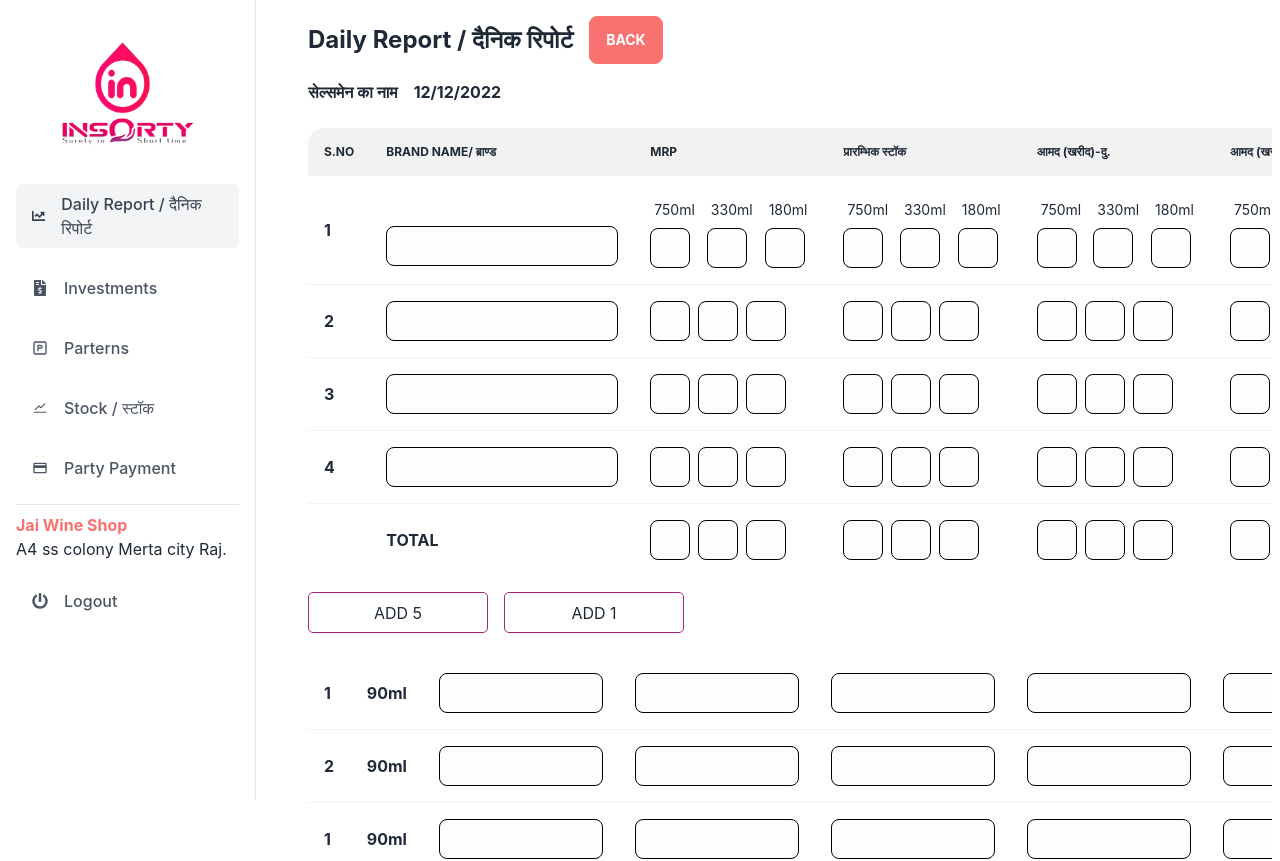
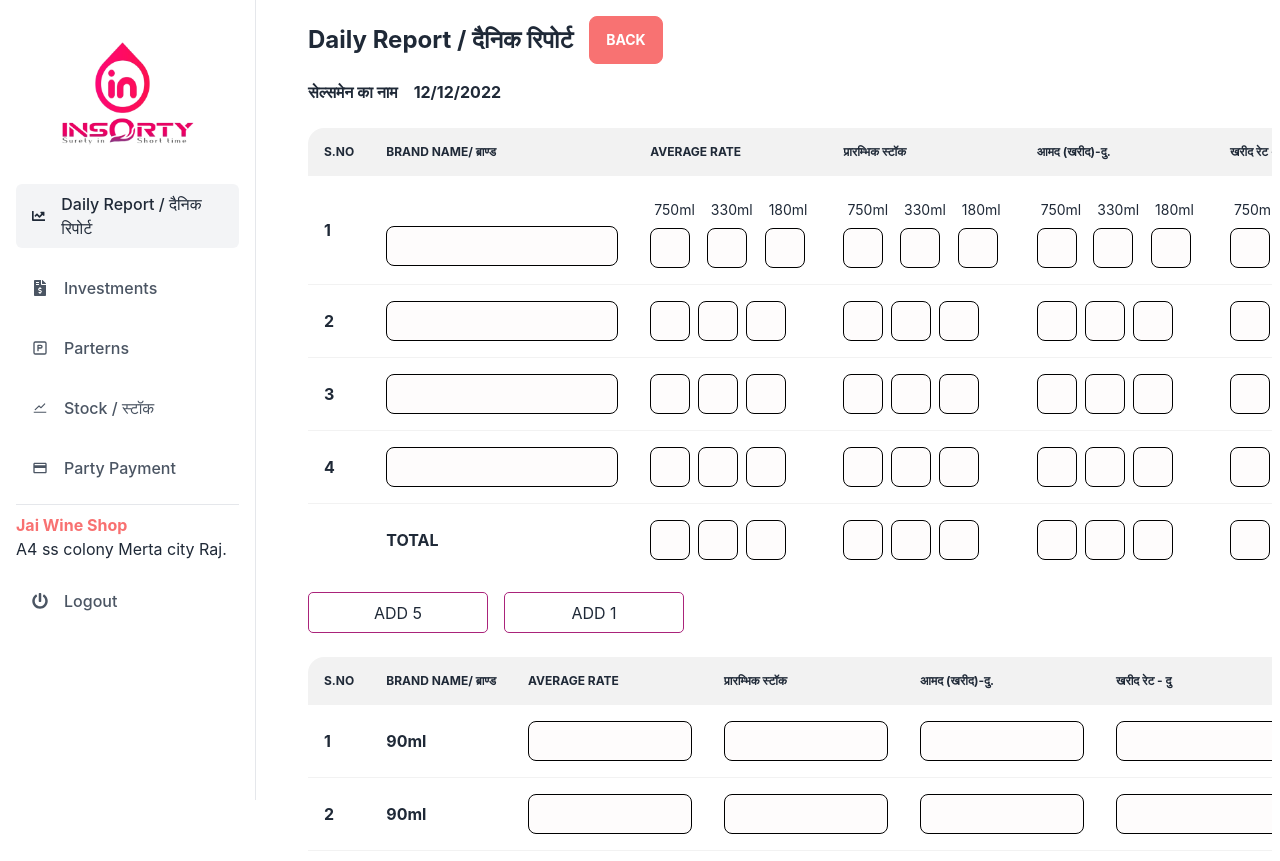
Before and after one commit to abhijan2402/insorty, a React (Create React App) app: page /forntDailyReport in a window 1280 px wide. Shown: the top 861 px of the page. Built offline with nearby package versions, Linux system fonts and the light colour scheme.

Commit message:
update some

```diff
--- a/package.json
+++ b/package.json
@@ -18,6 +18,7 @@
     "react": "^18.2.0",
     "react-dom": "^18.2.0",
     "react-icons": "^4.7.1",
+    "react-input-autosize": "^3.0.0",
     "react-router-dom": "^6.5.0",
     "react-scripts": "5.0.1",
     "sweetalert2": "^11.6.16",
--- a/public/index.html
+++ b/public/index.html
@@ -1,4 +1,4 @@
-<!DOCTYPE html>
+<!DOCTYPE html theme="light">
 <html lang="en">
   <head>
     <meta charset="utf-8" />
--- a/src/Dashoard/SideNav/SideNav.jsx
+++ b/src/Dashoard/SideNav/SideNav.jsx
@@ -8,15 +8,15 @@ import { AiOutlineStock } from "react-icons/ai";
 
 const SideNav = () => {
   return (
-    <div className="flex flex-col w-64 h-screen px-4 py-8 bg-white border-r dark:bg-gray-900 dark:border-gray-700">
-      <div className="text-3xl flex justify-center items-center font-semibold text-gray-800 dark:text-white">
+    <div className="flex flex-col w-64 h-screen px-4 py-8 bg-white border-r ">
+      <div className="text-3xl flex justify-center items-center font-semibold  text-white">
         <img src={Logo} alt="Instory Logo" style={{ width: "60%" }} />
       </div>
 
       <div className="flex flex-col justify-between flex-1 mt-6">
         <nav>
           <Link
-            className="flex items-center px-4 py-2 text-gray-700 bg-gray-100 rounded-md dark:bg-gray-800 dark:text-gray-200"
+            className="flex items-center px-4 py-2  bg-gray-100 rounded-md "
             to="/dailyReport"
           >
             <FaChartLine />
@@ -26,7 +26,7 @@ const SideNav = () => {
           </Link>
 
           <Link
-            className="flex items-center px-4 py-2 mt-5 text-gray-600 transition-colors duration-300 transform rounded-md dark:text-gray-400 hover:bg-gray-100 dark:hover:bg-gray-800 dark:hover:text-gray-200 hover:text-gray-700"
+            className="flex items-center px-4 py-2 mt-5 text-gray-600 transition-colors duration-300 transform rounded-md   hover:bg-gray-800 hover:text-gray-200 hover:text-gray-700"
             to="/"
           >
             <FaFileInvoiceDollar />
@@ -34,7 +34,7 @@ const SideNav = () => {
           </Link>
 
           <Link
-            className="flex items-center px-4 py-2 mt-5 text-gray-600 transition-colors duration-300 transform rounded-md dark:text-gray-400 hover:bg-gray-100 dark:hover:bg-gray-800 dark:hover:text-gray-200 hover:text-gray-700"
+            className="flex items-center px-4 py-2 mt-5 text-gray-600 transition-colors duration-300 transform rounded-md   hover:bg-gray-800 hover:text-gray-200 hover:text-gray-700"
             to="/"
           >
             <TbParking />
@@ -42,7 +42,7 @@ const SideNav = () => {
           </Link>
 
           <Link
-            className="flex items-center px-4 py-2 mt-5 text-gray-600 transition-colors duration-300 transform rounded-md dark:text-gray-400 hover:bg-gray-100 dark:hover:bg-gray-800 dark:hover:text-gray-200 hover:text-gray-700"
+            className="flex items-center px-4 py-2 mt-5 text-gray-600 transition-colors duration-300 transform rounded-md   hover:bg-gray-800 hover:text-gray-200 hover:text-gray-700"
             to="/"
           >
             <AiOutlineStock />
@@ -50,7 +50,7 @@ const SideNav = () => {
           </Link>
 
           <Link
-            className="flex items-center px-4 py-2 mt-5 text-gray-600 transition-colors duration-300 transform rounded-md dark:text-gray-400 hover:bg-gray-100 dark:hover:bg-gray-800 dark:hover:text-gray-200 hover:text-gray-700"
+            className="flex items-center px-4 py-2 mt-5 text-gray-600 transition-colors duration-300 transform rounded-md   hover:bg-gray-800 hover:text-gray-200 hover:text-gray-700"
             to="/"
           >
             <MdPayment />
@@ -67,7 +67,7 @@ const SideNav = () => {
           </Link>
 
           <Link
-            className="flex items-center px-4 py-2 mt-5 text-gray-600 transition-colors duration-300 transform rounded-md dark:text-gray-400 hover:bg-gray-100 dark:hover:bg-gray-800 dark:hover:text-gray-200 hover:text-gray-700"
+            className="flex items-center px-4 py-2 mt-5 text-gray-600 transition-colors duration-300 transform rounded-md   hover:bg-gray-800 hover:text-gray-200 hover:text-gray-700"
             to="/"
           >
             <FaPowerOff />
--- a/src/Pages/DailyReport/FrontDailyReport/FristFrom.jsx
+++ b/src/Pages/DailyReport/FrontDailyReport/FristFrom.jsx
@@ -9,13 +9,12 @@ const FristFrom = () => {
             <tr>
               <th>S.no</th>
               <th>Brand Name/ ब्राण्ड</th>
-              <th>MRP</th>
+              <th>Average Rate</th>
               <th>प्रारम्भिक स्टॉक</th>
               <th>आमद (खरीद)-दु.</th>
+              <th>खरीद रेट - दु</th>
               <th>आमद (खरीद)-बा.</th>
-
               <th>खरीद रेट - बा.</th>
-
               <th>आमद (उधारी)</th>
               <th>भेजान</th>
               <th>योग/शेष</th>
@@ -92,7 +91,30 @@ const FristFrom = () => {
                 </div>
               </td>
 
-              {/* ======== आमद (खरीद)-दु. ========= */}
+              <td>
+                <div className="flex gap-2">
+                  <div class="form-control">
+                    <label class="label">
+                      <span class="label-text">750ml</span>
+                    </label>
+                    <input type="number" class="smallinput" />
+                  </div>
+
+                  <div class="form-control">
+                    <label class="label">
+                      <span class="label-text">330ml</span>
+                    </label>
+                    <input type="number" class="smallinput" />
+                  </div>
+
+                  <div class="form-control">
+                    <label class="label">
+                      <span class="label-text">180ml</span>
+                    </label>
+                    <input type="number" class="smallinput" />
+                  </div>
+                </div>
+              </td>
 
               <td>
                 <div className="flex gap-2">
@@ -118,7 +140,6 @@ const FristFrom = () => {
                   </div>
                 </div>
               </td>
-              {/* ======== आमद (खरीद)-बा. ========= */}
 
               <td>
                 <div className="flex gap-2">
@@ -406,6 +427,23 @@ const FristFrom = () => {
                   </div>
                 </div>
               </td>
+
+              <td>
+                <div className="flex gap-2">
+                  <div class="form-control">
+                    <input type="number" class="smallinput" />
+                  </div>
+
+                  <div class="form-control">
+                    <input type="number" class="smallinput" />
+                  </div>
+
+                  <div class="form-control">
+                    <input type="number" class="smallinput" />
+                  </div>
+                </div>
+              </td>
+
               {/* ======== आमद (खरीद)-बा. ========= */}
 
               <td>
@@ -611,6 +649,22 @@ const FristFrom = () => {
                   </div>
                 </div>
               </td>
+
+              <td>
+                <div className="flex gap-2">
+                  <div class="form-control">
+                    <input type="number" class="smallinput" />
+                  </div>
+
+                  <div class="form-control">
+                    <input type="number" class="smallinput" />
+                  </div>
+
+                  <div class="form-control">
+                    <input type="number" class="smallinput" />
+                  </div>
+                </div>
+              </td>
               {/* ======== आमद (खरीद)-बा. ========= */}
 
               <td>
@@ -800,6 +854,22 @@ const FristFrom = () => {
               </td>
 
               {/* ======== आमद (खरीद)-दु. ========= */}
+
+              <td>
+                <div className="flex gap-2">
+                  <div class="form-control">
+                    <input type="number" class="smallinput" />
+                  </div>
+
+                  <div class="form-control">
+                    <input type="number" class="smallinput" />
+                  </div>
+
+                  <div class="form-control">
+                    <input type="number" class="smallinput" />
+                  </div>
+                </div>
+              </td>
 
               <td>
                 <div className="flex gap-2">
@@ -1022,6 +1092,21 @@ const FristFrom = () => {
                   </div>
                 </div>
               </td>
+              <td>
+                <div className="flex gap-2">
+                  <div class="form-control">
+                    <input type="number" class="smallinput" />
+                  </div>
+
+                  <div class="form-control">
+                    <input type="number" class="smallinput" />
+                  </div>
+
+                  <div class="form-control">
+                    <input type="number" class="smallinput" />
+                  </div>
+                </div>
+              </td>
               {/* ======== आमद (खरीद)-बा. ========= */}
 
               <td>
--- a/src/Pages/DailyReport/FrontDailyReport/FronteDailyReport.jsx
+++ b/src/Pages/DailyReport/FrontDailyReport/FronteDailyReport.jsx
@@ -21,13 +21,16 @@ const FronteDailyReport = () => {
       </div>
 
       <div className="py-6">
-        <form>
-          <FristFrom></FristFrom>
+        <div>
+          <form>
+            <FristFrom></FristFrom>
+          </form>
           <div className="mt-4 flex gap-4">
             <button className="dailyReportBtn">ADD 5</button>
             <button className="dailyReportBtn">ADD 1</button>
           </div>
-        </form>
+        </div>
+
         <div className="mt-6">
           <form>
             <SecondFrom></SecondFrom>
--- a/src/Pages/DailyReport/FrontDailyReport/SecondFrom.jsx
+++ b/src/Pages/DailyReport/FrontDailyReport/SecondFrom.jsx
@@ -4,6 +4,27 @@ const SecondFrom = () => {
   return (
     <div className="overflow-x-auto">
       <table className="table w-full">
+        <thead>
+          <tr>
+            <th>S.no</th>
+            <th>Brand Name/ ब्राण्ड</th>
+            <th>Average Rate</th>
+            <th>प्रारम्भिक स्टॉक</th>
+            <th>आमद (खरीद)-दु.</th>
+            <th>खरीद रेट - दु</th>
+            <th>आमद (खरीद)-बा.</th>
+            <th>खरीद रेट - बा.</th>
+            <th>आमद (उधारी)</th>
+            <th>भेजान</th>
+            <th>योग/शेष</th>
+            <th>अन्तिम स्टॉक</th>
+            <th>बिक्री</th>
+            <th>रेट</th>
+            <th>योग</th>
+            <th>कुल योग</th>
+          </tr>
+        </thead>
+
         <tbody>
           <tr>
             <th>1</th>
--- a/tailwind.config.js
+++ b/tailwind.config.js
@@ -1,5 +1,8 @@
 /** @type {import('tailwindcss').Config} */
 module.exports = {
+  daisyui: {
+    themes: ["light"],
+  },
   content: ["./src/**/*.{js,jsx,ts,tsx}"],
   theme: {
     extend: {},
```
Also changed, not shown: 1 other file (tests, documents, lock files or other folders).
